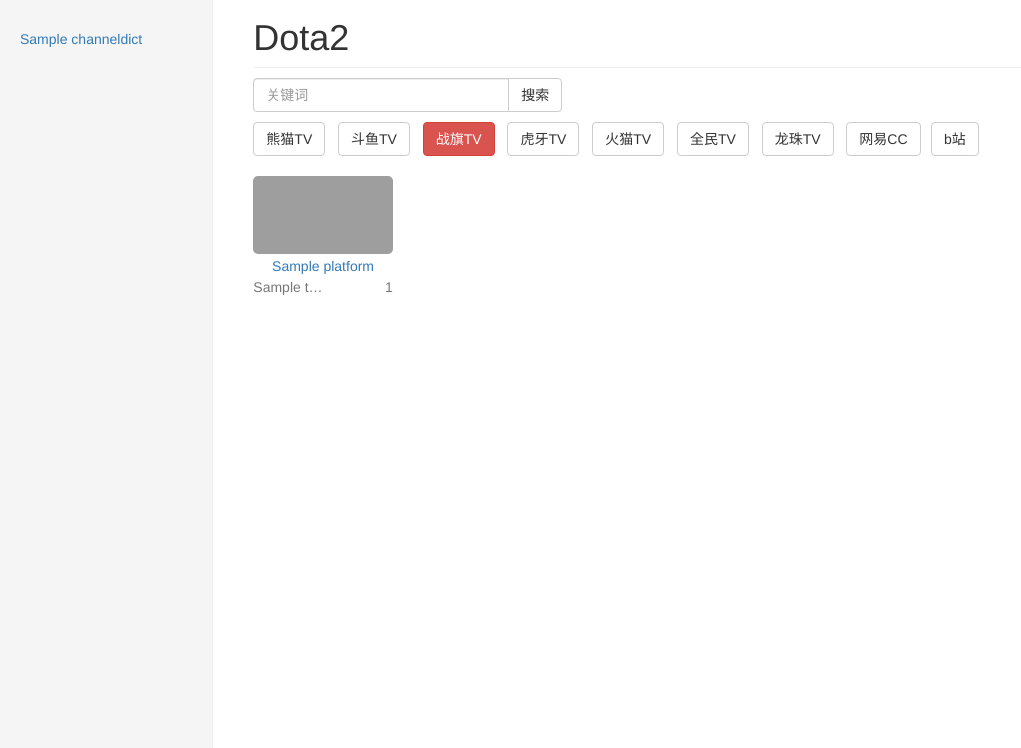
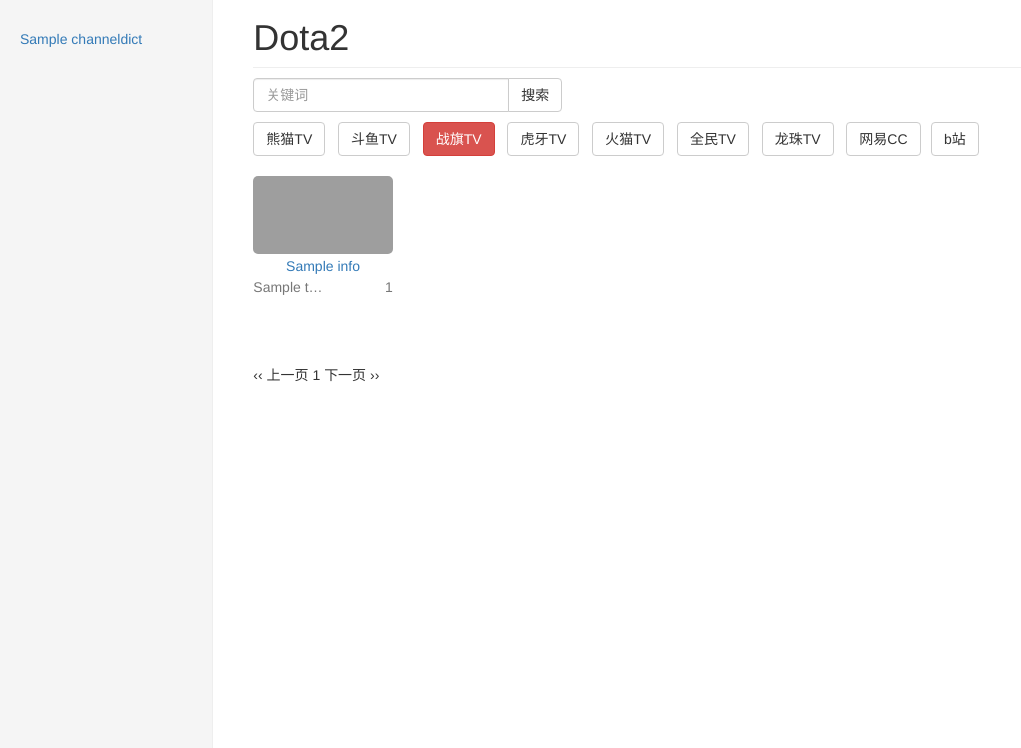
Before and after one commit to jsnjfz/zhiboeye, a Django app: template templates/index.html in a window 1280 px wide. Shown: the part 52-800 px from the top of the page, without its empty margins (0-1021 px from the left). Run offline with Django 3.2, Linux system fonts and the light colour scheme; tables that the repository leaves empty hold one stand-in row (values such as "Sample post"); the template is opened without the code that fills it: values that come from a table or form of the project are taken from there, most other values are stand-ins (such as "Sample title", 1, 10 or a date in 2020); some libraries are stand-ins or nearby versions; grey boxes are pictures that could not be loaded.

Commit message:
添加分页

```diff
--- a/templates/index.html
+++ b/templates/index.html
@@ -99,7 +99,7 @@
                 <div class="clearfix"></div>
             </div>
             <div class="row placeholders">
-                {% for single in all_info %}
+                {% for single in info.object_list %}
                     <div class="col-xs-6 col-sm-2 placeholder"><a href="{{ single.url }}" target="_blank">
                     <div data-type="1" class="iconimgPos"></div>
                     <div data-bg="{{ single.room_thumb }}"
@@ -114,8 +114,34 @@
                     <div class="clearfix"></div>
                 </div>
                 {% endfor %}
-
             </div>
+{#            <div id="pagination">#}
+{#            {{ all_info.render }}#}
+{#            </div>#}
+        {% load i18n %}
+<div class="pagination">
+    {% if info.has_previous %}
+        <a href="?{{ info.previous_page_number.querystring }}" class="prev">&lsaquo;&lsaquo; {% trans "上一页" %}</a>
+    {% else %}
+        <span class="disabled prev">&lsaquo;&lsaquo; {% trans "上一页" %}</span>
+    {% endif %}
+    {% for page in info.pages %}
+        {% if page %}
+            {% ifequal page info.number %}
+                <span class="current page">{{ page }}</span>
+            {% else %}
+                <a href="?{{ page.querystring }}" class="page">{{ page }}</a>
+            {% endifequal %}
+        {% else %}
+            ...
+        {% endif %}
+    {% endfor %}
+    {% if info.has_next %}
+        <a href="?{{ info.next_page_number.querystring }}" class="next">{% trans "下一页" %} &rsaquo;&rsaquo;</a>
+    {% else %}
+        <span class="disabled next">{% trans "下一页" %} &rsaquo;&rsaquo;</span>
+    {% endif %}
+</div>
         </div>
     </div>
 </div><!--Bootstrap core JavaScript
```
Also changed, not shown: index/views.py (+20 -3 lines), zhiboeye/settings.py (+8 -0 lines).
